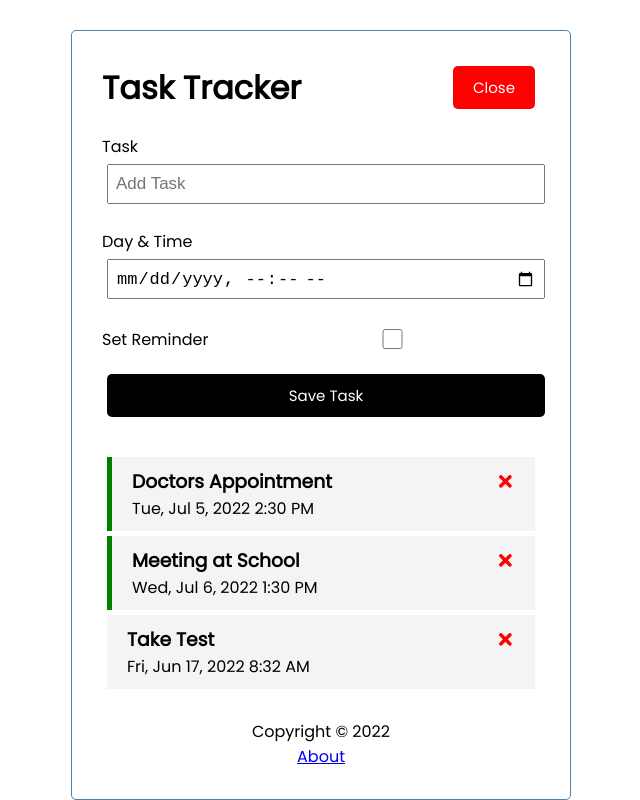
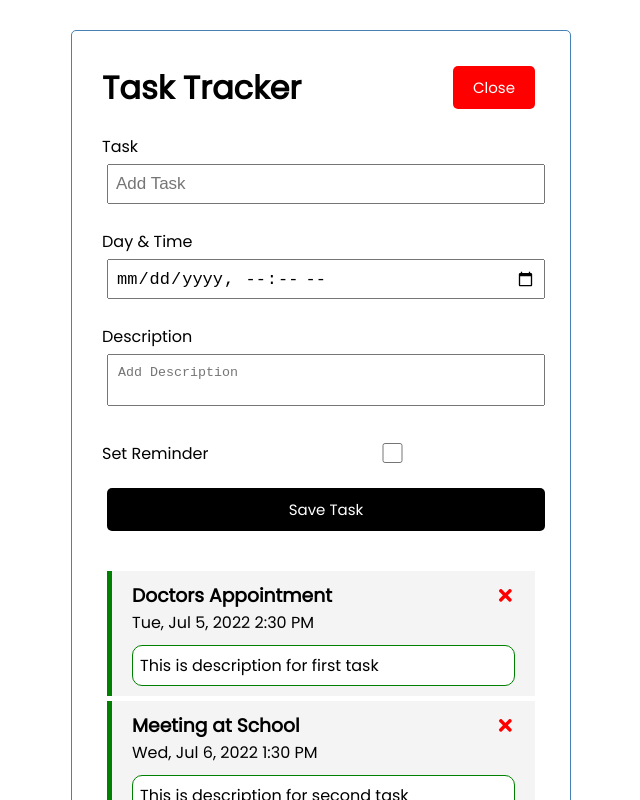
Before and after one commit to maremaric/React-task-tracker, a React (Create React App) app: page / in a window 1280 px wide. Both pictures are taken after a click on the button "Add". Shown: the top 800 px of the page, without its empty margins (319-959 px from the left). Built offline with nearby package versions, Linux system fonts and the light colour scheme; data requests are answered from the project's data file.

Commit message:
Added description field

```diff
--- a/db.json
+++ b/db.json
@@ -4,19 +4,22 @@
       "id": 1,
       "text": "Doctors Appointment",
       "day": "20220705T1430",
-      "reminder": true
+      "reminder": true,
+      "description": "This is description for first task"
     },
     {
       "id": 2,
       "text": "Meeting at School",
       "day": "20220706T1330",
-      "reminder": true
+      "reminder": true,
+      "description": "This is description for second task"
     },
     {
       "text": "Take Test",
       "day": "2022-06-17T08:32",
       "reminder": false,
-      "id": 3
+      "id": 3,
+      "description": "This is description for third task"
     }
   ]
 }
--- a/src/components/AddTask.js
+++ b/src/components/AddTask.js
@@ -5,6 +5,7 @@ function AddTask({ onAdd }) {
     const [text, setText] = useState('');
     const [day, setDay] = useState('');
     const [reminder, setReminder] = useState(false);
+    const [description, setDescription] = useState('');
 
     const onSubmit = (e) => {
         e.preventDefault();
@@ -14,11 +15,12 @@ function AddTask({ onAdd }) {
             return;
         }
 
-        onAdd({ text, day, reminder });
+        onAdd({ text, day, reminder, description });
 
         setText('');
         setDay('');
         setReminder(false);
+        setDescription('');
     }
 
   return (
@@ -41,6 +43,14 @@ function AddTask({ onAdd }) {
                 onChange={(e) => setDay(e.target.value) }
             />
         </div>
+        <div className='form-control'>
+            <label>Description</label>
+            <textarea
+                value={description}
+                placeholder='Add Description'
+                onChange={(e) => setDescription(e.target.value)}
+            />
+        </div>
         <div className="form-control form-control-check">
             <label>Set Reminder</label>
             <input
--- a/src/components/Task.js
+++ b/src/components/Task.js
@@ -11,6 +11,7 @@ function Task({ task, onDelete, onToggle }) {
         />
         </h3>
         <p>{moment(task.day).format("llll")}</p>
+        <p className='description'>{task.description}</p>
     </div>
   )
 }
--- a/src/index.scss
+++ b/src/index.scss
@@ -1,6 +1,6 @@
 @import url('https://fonts.googleapis.com/css2?family=Poppins:wght@300;400&display=swap');
 
-$reminder-border: green;
+$green-border: green;
 
 @mixin flex-center {
   display: flex;
@@ -91,6 +91,13 @@ body {
         }
       }
 
+      textarea {
+        margin: 5px;
+        width: 100%;
+        padding: 10px;
+        resize: none;
+      }
+
       label {
         display: block;
       }
@@ -112,11 +119,20 @@ body {
     cursor: pointer;
 
     &.reminder {
-      border-left: 5px solid $reminder-border;
+      border-left: 5px solid $green-border;
     }
 
     h3 {
       @include flex-center;
+    }
+
+    .description {
+      margin-top: 10px;
+      border: 1px solid $green-border;
+      word-wrap: break-word;
+      border-radius: 10px;
+      background-color: white;
+      padding: 7px;
     }
   }
 
```
